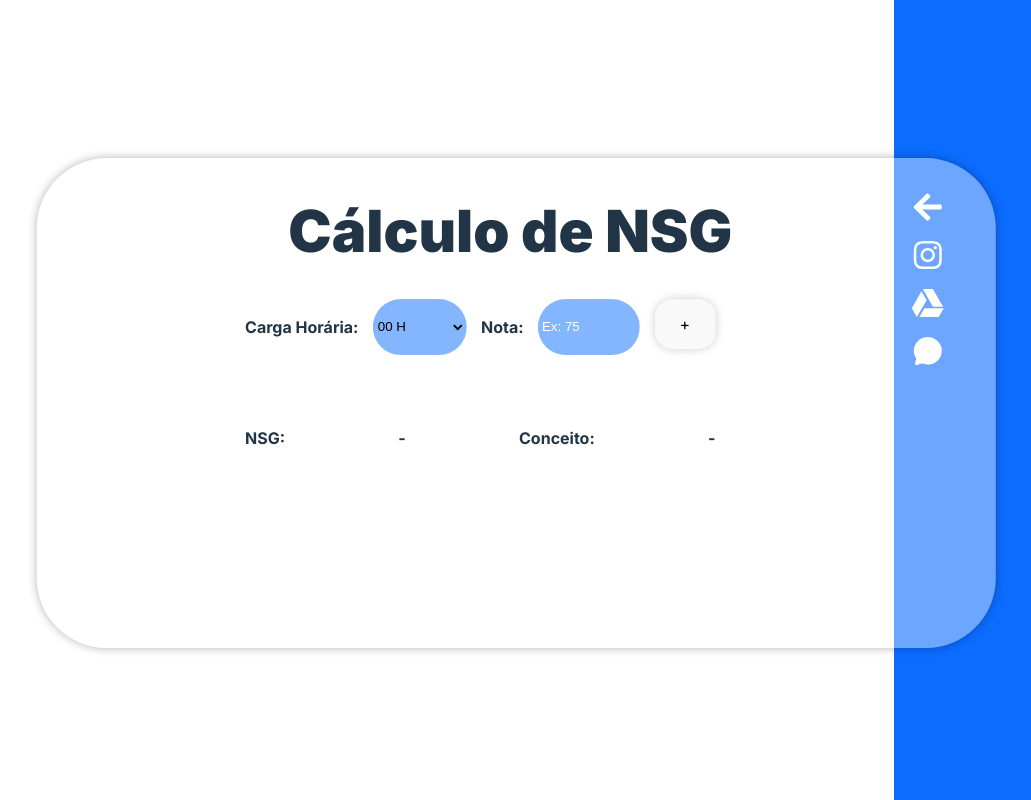
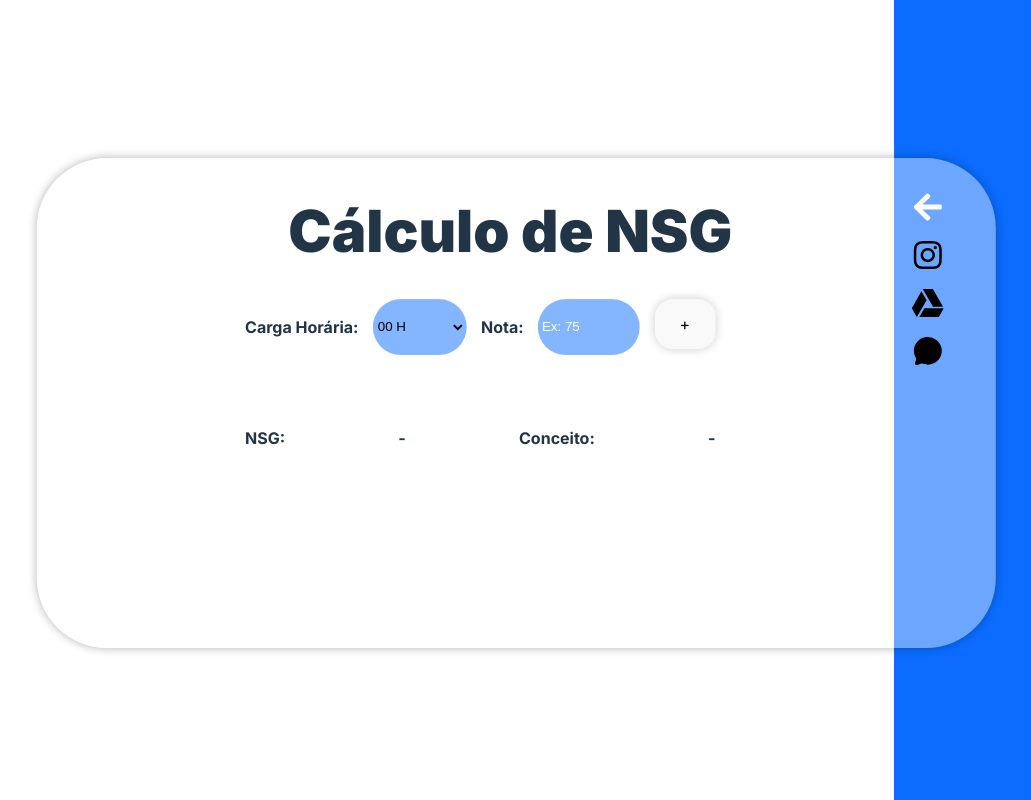
Before and after one commit to nicolashdx/HubLN, a React (Vite) app: page /HubLN/nsg in a window 1280 px wide. Shown: the whole page, without its empty margins (92-1123 px from the left). Built offline with nearby package versions, Linux system fonts and the light colour scheme.

Commit message:
change icon color

```diff
--- a/src/navbar.css
+++ b/src/navbar.css
@@ -6,6 +6,7 @@ nav{
     border-bottom-right-radius: 70px;
     font-size: 32px;
     height: 100%;
+
 }
 
 nav > *{
@@ -19,3 +20,7 @@ nav > *{
     /*padding-inline: 20px;*/
 
 }
+
+a.icon {
+    color: black;
+}
--- a/src/navbar.jsx
+++ b/src/navbar.jsx
@@ -16,17 +16,17 @@ function Navbar() {
           </Link>
         </li>
         <li>
-          <a href="https://www.instagram.com/zeus.g3e/" target="_blank">
+          <a className='icon' href="https://www.instagram.com/zeus.g3e/" target="_blank">
             <FaInstagram />
           </a>
         </li>
         <li>
-          <a href="https://drive.google.com/drive/folders/0Bza5WseGdGvvOW82ckN2TEtGeFk?resourcekey=0-5L4NShYSxGIQ2zYH6WtPFA&usp=sharing" target="_blank">
+          <a className='icon' href="https://drive.google.com/drive/folders/0Bza5WseGdGvvOW82ckN2TEtGeFk?resourcekey=0-5L4NShYSxGIQ2zYH6WtPFA&usp=sharing" target="_blank">
             <FaGoogleDrive />
           </a>
         </li>
         <li>
-          <a href="https://chat.whatsapp.com/Fi8Pw4T3n2eFI38pUBccPD" target="_blank">
+          <a className='icon' href="https://chat.whatsapp.com/Fi8Pw4T3n2eFI38pUBccPD" target="_blank">
             <IoChatbubble />
           </a>
         </li>
```
